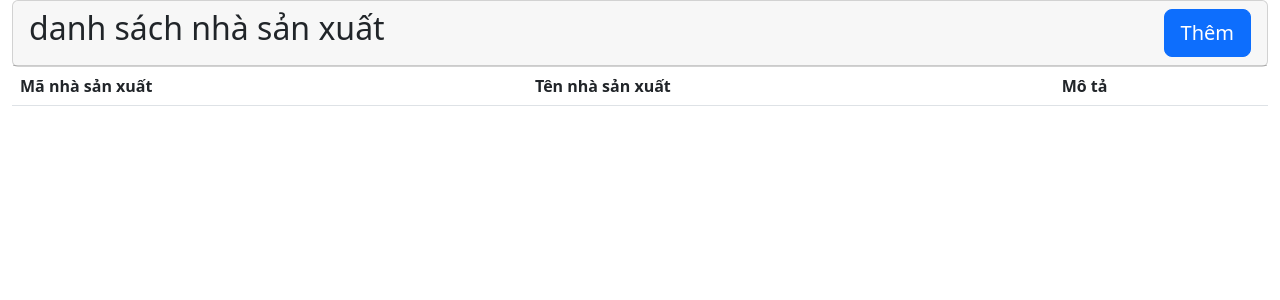
After one commit to DinhThai03/CK_MNM, a PHP site: page /admin/nhasanxuat.php in a window 1280 px wide. The commit adds this page. Shown: the top 300 px of the page. Run offline with PHP 8.4, Linux system fonts and the light colour scheme; lists and menus that the app fills with data are empty.

Commit message:
quản lý nhà sản xuất

```diff
--- /dev/null
+++ b/admin/nhasanxuat.php
@@ -0,0 +1,54 @@
+<?php
+require_once '../connect/nhasanxuatconn.php';
+?>
+<link href="https://cdn.jsdelivr.net/npm/bootstrap@5.2.3/dist/css/bootstrap.min.css" rel="stylesheet" integrity="sha384-rbsA2VBKQhggwzxH7pPCaAqO46MgnOM80zW1RWuH61DGLwZJEdK2Kadq2F9CUG65" crossorigin="anonymous">
+<script src="https://cdn.jsdelivr.net/npm/bootstrap@5.2.3/dist/js/bootstrap.bundle.min.js" integrity="sha384-kenU1KFdBIe4zVF0s0G1M5b4hcpxyD9F7jL+jjXkk+Q2h455rYXK/7HAuoJl+0I4" crossorigin="anonymous"></script>
+<div class="container-fluid">
+    <div class="card">
+        <div class="card-header d-flex justify-content-between">
+            <h2>danh sách nhà sản xuất </h2>
+            <a href="index.php?page_layout=addnsx" class="btn btn-primary btn-lg">Thêm</a>
+
+        </div>
+    </div>
+    <div class="card-body">
+        <table class="table table-striped">
+            <thead class="thead-dark">
+                <tr>
+                    <th>Mã nhà sản xuất</th>
+                    <th>Tên nhà sản xuất </th>
+                    <th>Mô tả</th>
+
+
+
+                </tr>
+            </thead>
+            <tbody>
+
+                <?php
+
+                if (isset($kq) && (count($kq) > 0)) {
+                    $i = 1;
+                    foreach ($kq as $nsx) {
+                        echo '<tr>
+                                    <td>' . $nsx['manhasanxuat'] . '</td>
+                                    <td>' . $nsx['tennhasanxuat'] . '</td>
+                                    <td>' . $nsx['mota'] . '</td>
+                                    <td style= display:flex;>
+                                    <a href="index.php?page_layout=delnsx&manhasanxuat=' . $nsx['manhasanxuat'] . '" class="btn btn-danger mx-2">Xóa</a>
+
+                                    </td>
+                                    </tr>';
+                        $i++;
+                    }
+                }
+
+
+
+                ?>
+            </tbody>
+
+        </table>
+    </div>
+
+</div>
```
Also changed, not shown: admin/addnsx.php (added, +34 -0 lines), admin/index.php (+15 -0 lines).
